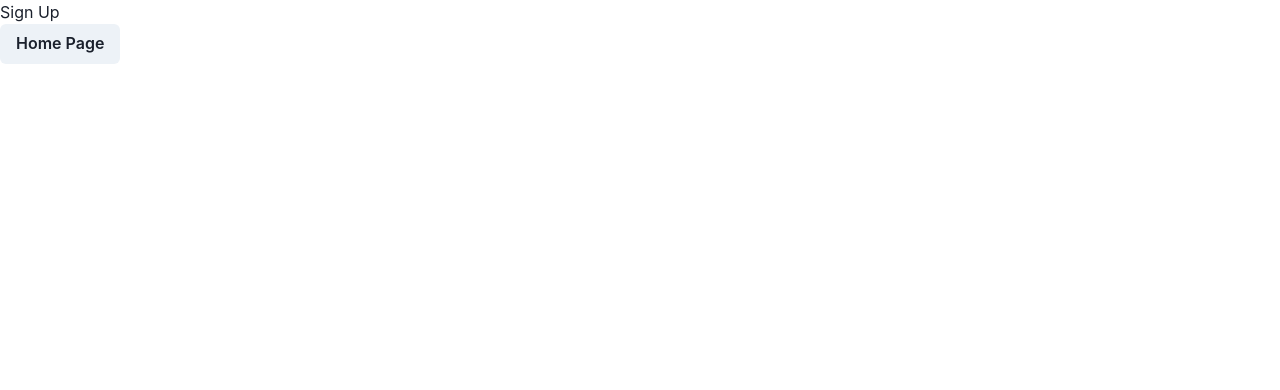
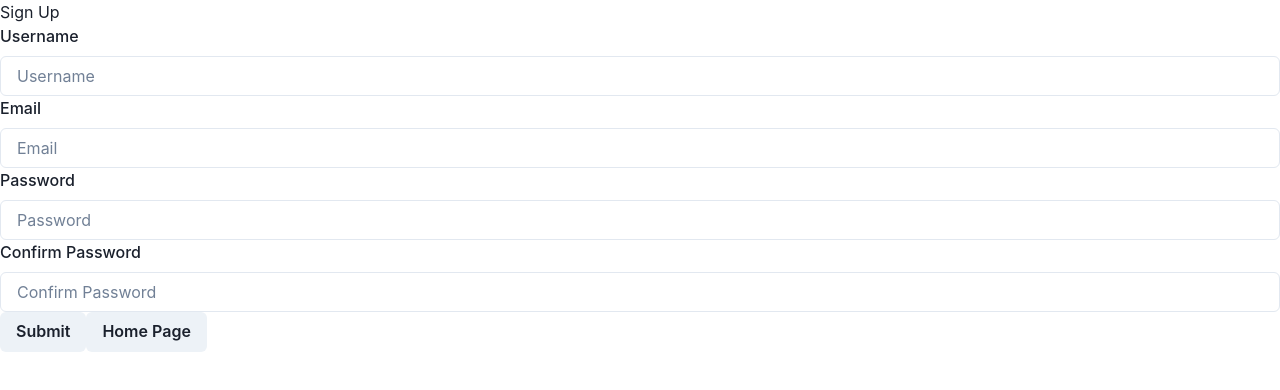
Before and after one commit to keimdm/exceed-game, a React (Vite) app in the folder client/: page /signup in a window 1280 px wide. Shown: the top 390 px of the page. Built offline with nearby package versions, Linux system fonts and the light colour scheme.

Commit message:
basic sign up working

```diff
--- a/client/src/pages/SignUp.jsx
+++ b/client/src/pages/SignUp.jsx
@@ -1,18 +1,87 @@
-import { Button } from '@chakra-ui/react';
+import { loggedIn, login } from '../utils/auth';
+import { Button, FormControl, FormLabel, Input } from '@chakra-ui/react';
 import { Link } from "react-router-dom";
+import { useState } from 'react';
 
 function SignUp() {
 
+    const [emailInput, setEmailInput] = useState("");
+    const [passwordInput, setPasswordInput] = useState("");
+    const [confirmInput, setConfirmInput] = useState("");
+    const [usernameInput, setUsernameInput] = useState("");
+
+    const signIn = async () => {
+        // use test4@test.com, password as test login
+        console.log("sign in attempt");
+        console.log(usernameInput);
+        console.log(emailInput);
+        console.log(passwordInput);
+        console.log(confirmInput);
+        const response = await fetch("/api/users/", {
+            method: "POST",
+            headers: {
+                "Content-Type": "application/json",
+            },
+            body: JSON.stringify({
+                "username": usernameInput,
+                "email": emailInput,
+                "password": passwordInput
+            }),
+        });
+        if (response.status === 400) {
+            console.log("Try again!");
+        }
+        else if (response.status === 500) {
+            console.log("Server error - please try again later!");
+        }
+        else  {
+            console.log("Account successfully created!");
+        }
+    }
+
+    const updateEmail = async (event) => {
+        setEmailInput(event.currentTarget.value);
+    }
+
+    const updatePassword = async (event) => {
+        setPasswordInput(event.currentTarget.value);
+    }
+
+    const updateConfirm = async (event) => {
+        setConfirmInput(event.currentTarget.value);
+    }
+
+    const updateUsername = async (event) => {
+        setUsernameInput(event.currentTarget.value);
+    }
+
     return (
+      <>
+        <p>Sign Up</p>
         <>
-            <p>Sign Up</p>
+            <FormControl>
+                <FormLabel>Username</FormLabel>
+                <Input placeholder='Username' onChange={updateUsername}/>
+                <FormLabel>Email</FormLabel>
+                <Input placeholder='Email' onChange={updateEmail}/>
+                <FormLabel>Password</FormLabel>
+                <Input placeholder='Password' onChange={updatePassword}/>
+                <FormLabel>Confirm Password</FormLabel>
+                <Input placeholder='Confirm Password' onChange={updateConfirm}/>
+            </FormControl>
+            <Button
+                onClick={signIn}
+            >
+                Submit
+            </Button>
             <Link to={`/`}>
                 <Button>
                     Home Page
                 </Button>
             </Link>
         </>
+      </>
     )
-}
+  }
 
-export default SignUp;
+  export default SignUp;
```
